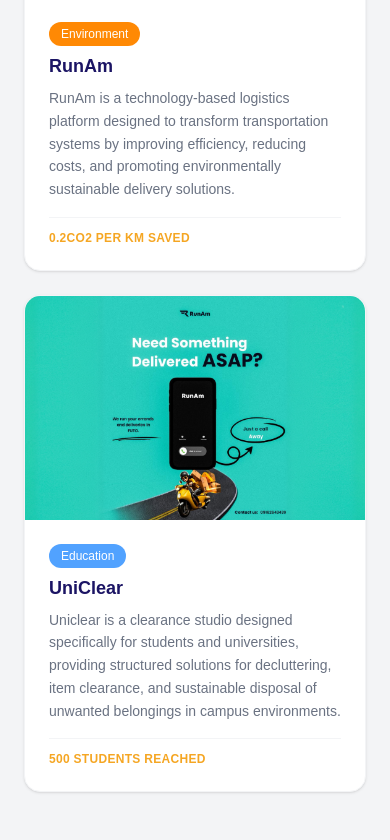
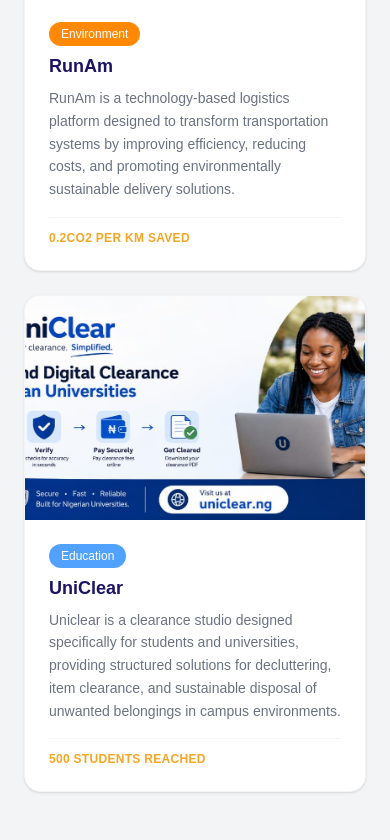
Before and after one commit to enactus-futo/enactus-futo-website, a React (Vite) app: page / in a window 390 px wide. Shown: the part 2933-3773 px from the top of the page. Built offline with nearby package versions, Linux system fonts and the light colour scheme.

Commit message:
Refactor code structure for improved readability and maintainability

```diff
--- a/src/Pages/Home.jsx
+++ b/src/Pages/Home.jsx
@@ -13,6 +13,7 @@
 import logo from "../assets/logo.png";
 import EcoFuel from "../assets/ecoFuel.png";
 import RunAm from "../assets/runAm.png";
+import UniClear from "../assets/uniclear.jpeg";
 import Hero from "../component/Hero";
 import SEO from "../component/SEO.jsx";
 import LazyImage from "../component/LazyImage";
@@ -105,7 +106,7 @@
     description:
       "Uniclear is a clearance studio designed specifically for students and universities, providing structured solutions for decluttering, item clearance, and sustainable disposal of unwanted belongings in campus environments.",
     metric: "500 students reached",
-    image: RunAm,
+    image: UniClear,
     badgeColor: "bg-blue-400",
   },
 ];
@@ -272,11 +273,11 @@
         </div>
 
         {/* Cards */}
-        <div className="grid grid-cols-1 md:grid-cols-2 lg:grid-cols-3 gap-6 stack-card">
+        <div className="grid grid-cols-1 md:grid-cols-2 lg:grid-cols-3 gap-6 ">
           {projects.map((project, index) => (
             <div
               key={project.id}
-              className="group cursor-pointer stack-card md:static md:mb-0 flex flex-col bg-white rounded-2xl overflow-hidden border border-gray-100 shadow-sm hover:shadow-xl hover:-translate-y-1 transition-all duration-300"
+              className="group cursor-pointer  md:static md:mb-0 flex flex-col bg-white rounded-2xl overflow-hidden border border-gray-100 shadow-sm hover:shadow-xl hover:-translate-y-1 transition-all duration-300"
               style={{
                 top: `calc(80px + ${index * 200}px)`,
                 zIndex: index + 1,
--- a/src/component/Gallery.jsx
+++ b/src/component/Gallery.jsx
@@ -14,9 +14,7 @@
 import LazyImage from "./LazyImage";
 
 
-// Replace with your actual Enactus FUTO images
-// import Img1 from "../assets/gallery/img1.jpg";
-// For now using placeholders — swap src values with your imports
+
 
 const galleryItems = [
   {
```
Also changed, not shown: src/assets/uniclear.jpeg (added).
